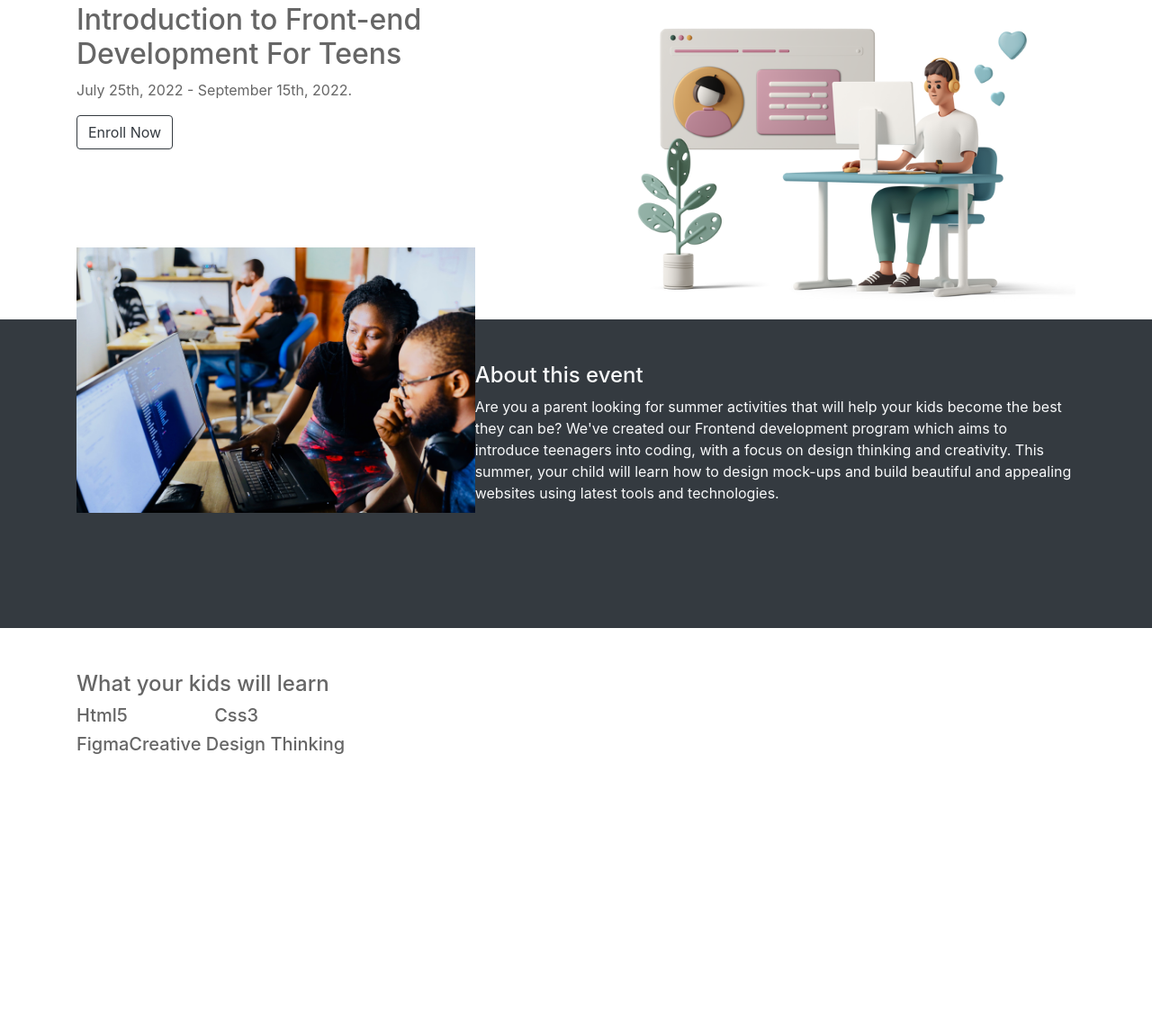
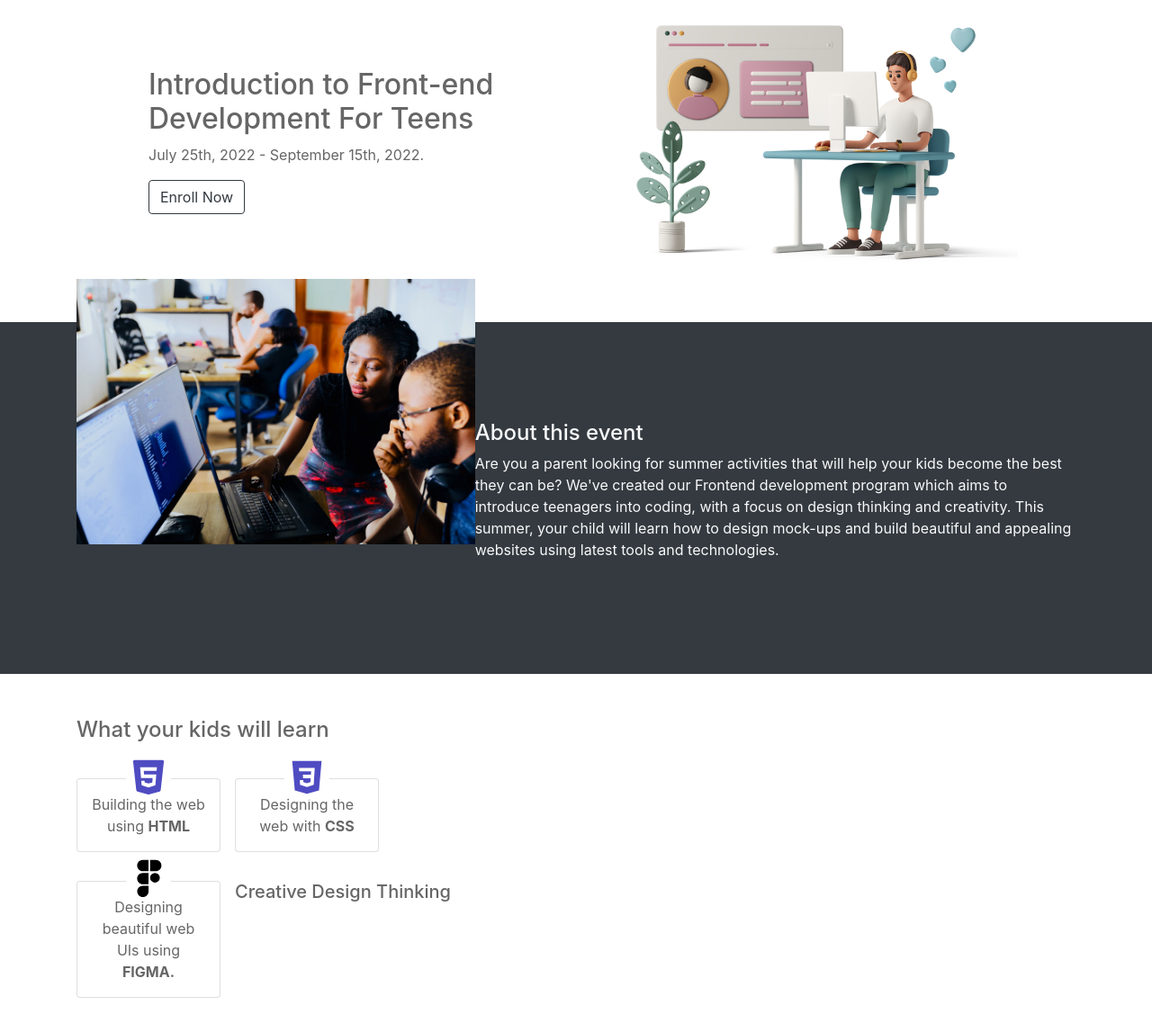
Before and after one commit to nathan-soft/SFDC, a plain HTML site: page index.html in a window 1280 px wide. Shown: the part 101-1248 px from the top of the page at 90% size. Before the commit the page ends 948 px from the top, so only its background shows below. Drawn offline with Linux system fonts and the light colour scheme.

Commit message:
morning edits

```diff
--- a/css/style.css
+++ b/css/style.css
@@ -4,11 +4,55 @@ body{
 
 .wrapper{
     padding-top: 3em;
+    padding-bottom: 3em;
+}
+
+.hero-text{
+    margin-left: 5em;
+}
+
+.hero-img-wrapper{
+    margin-right: 4em;
 }
 
 #about img{
     position: relative;
-    top: -8em;
+    top: -6em;
+}
+
+.top-stack, .bottom-stack{
+    column-gap: 1em;
+    margin-top: 2em;
+}
+
+.sfdc-card{
+    position: relative;
+    display: flex;
+    flex-direction: column;
+    padding: 1rem;
+    min-width: 0;
+    max-width: 10rem;
+    word-wrap: break-word;
+    background-color: #fff;
+    background-clip: border-box;
+    border: 1px solid rgba(0,0,0,.125);
+    border-radius: .25rem;
+}
+
+.sfdc-card .img-wrapper{
+   position: absolute;
+   top: -1.7em;
+   left: 50%;
+   max-width: 50px;
+   max-height: 50px;
+   transform: translateX(-50%);
+   background-color: #fff;
+   border: 1px solid white;
+   border-radius: 50%;
+   z-index: 1000;
+}
+.sfdc-card p{
+    margin-bottom: 0;
 }
 
 
--- a/index.html
+++ b/index.html
@@ -38,14 +38,14 @@
         </div>
     </nav>
     <main>
-        <header class="container d-flex wrapper">
-            <section>
+        <header class="hero container d-flex wrapper">
+            <section class="hero-text align-self-center">
                 <h2>Introduction to Front-end Development For Teens </h1>
                 <!-- <h5>Get them ready for a future in tech with our summer bootcamp for ages 15 - 19</h5> -->
                 <p>July 25th, 2022 - September 15th, 2022.</p>
                 <a href="#" class="btn btn-outline-dark">Enroll Now</a>
             </section>
-            <section>
+            <section class="hero-img-wrapper">
                 <img src="images/casual-life-3d-man-chatting-on-dating-site.png"
                     class="img-fluid" alt="Illustrastion"
                     >
@@ -58,7 +58,7 @@
                      alt="hero image"
                     >
                 </section>
-                <section>
+                <section class="align-self-center">
                     <h4>About this event</h4>
                     <p>
                         Are you a parent looking for summer activities that will help your kids become the best they can be?
@@ -76,12 +76,33 @@
             <div class="container d-flex">
                 <section class="d-flex flex-column">
                     <h4>What your kids will learn</h4>
-                    <div class="top-stack d-flex align-content-between">
-                       <h5 class="flex-grow-1">Html5</h5>
-                       <h5 class="flex-grow-1">Css3</h5>
+                    <div class="top-stack d-flex">
+                        <div class="sfdc-card">
+                            <div class="img-wrapper">
+                                <img src="images/html-5.svg" class="img-fluid" alt="Html5 icon"/>
+                            </div>
+                            <div class="body text-center">
+                                <p>Building the web using <b>HTML</b></p>
+                            </div>
+                        </div>
+                        <div class="sfdc-card">
+                            <div class="img-wrapper">
+                                <img src="images/css3.svg" class="img-fluid" alt="Html5 icon"/>
+                            </div>
+                            <div class="body text-center">
+                                <p>Designing the web with <b>CSS</b></p>
+                            </div>
+                        </div>
                     </div>
-                    <div class="bottom-stack d-flex flex-gap-1">
-                        <h5>Figma</h5>
+                    <div class="bottom-stack d-flex">
+                        <div class="sfdc-card">
+                            <div class="img-wrapper">
+                                <img src="images/figma.svg" class="img-fluid" alt="Html5 icon"/>
+                            </div>
+                            <div class="body text-center">
+                                <p>Designing beautiful web UIs using <b>FIGMA.</b></p>
+                            </div>
+                        </div>
                         <h5>Creative Design Thinking</h5>
                      </div>
                 </section>
```
Also changed, not shown: images/css3.svg (added), images/figma.svg (added), images/html-5.svg (added), images/idea (1).svg (added), images/idea (2).svg (added).
